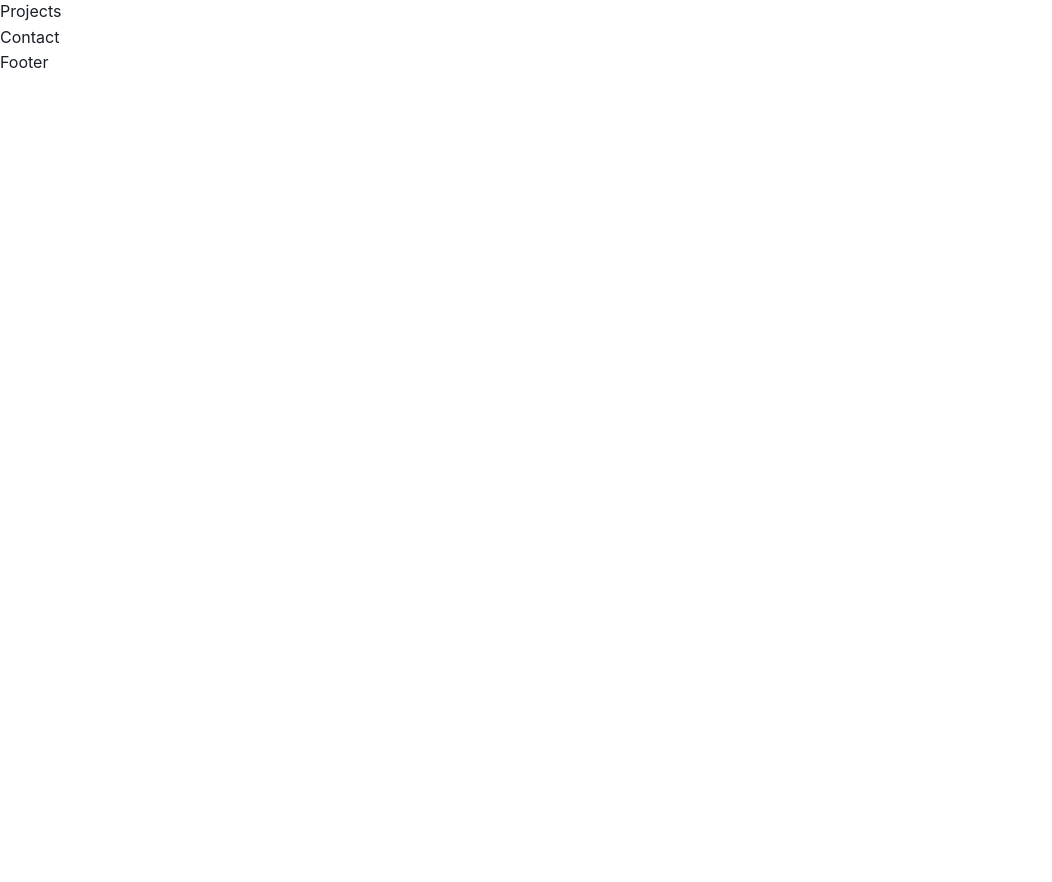
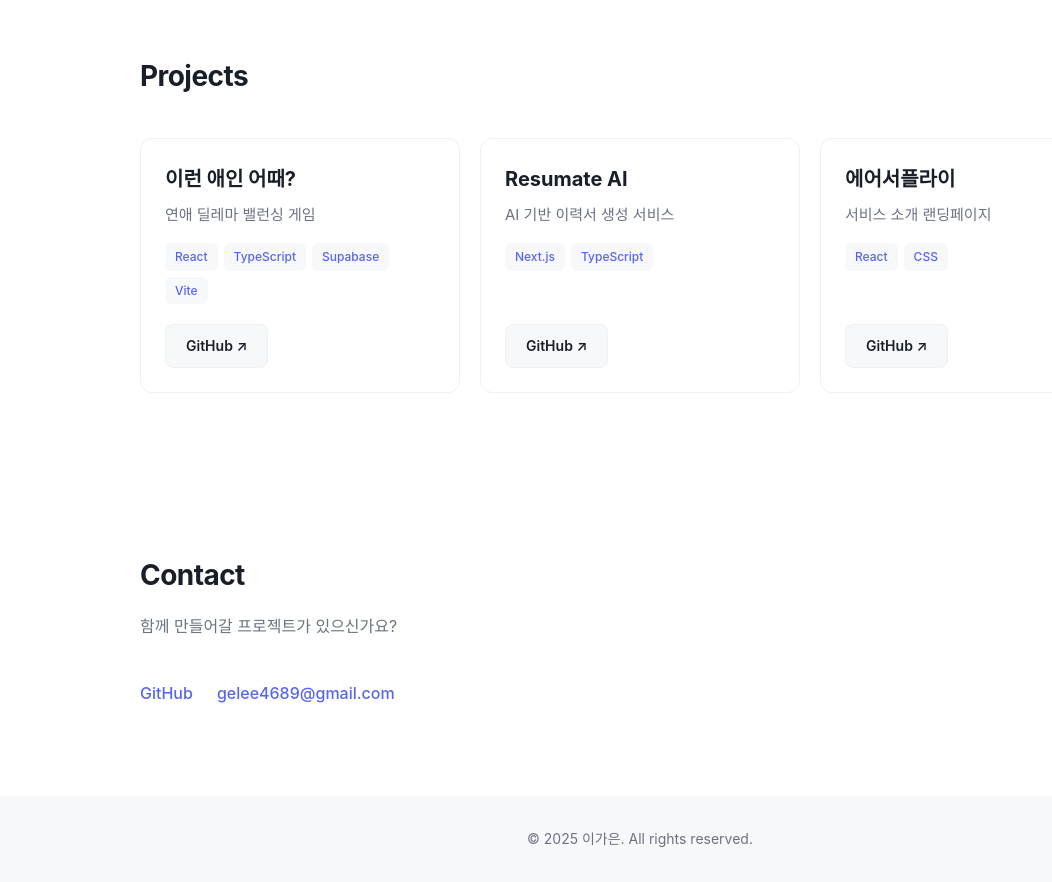
Before and after one commit to tooth-is-silver/fe-portfolio, a React (Vite) app: page / in a window 1280 px wide. Shown: the part 1320-2202 px from the top of the page, without its empty margins (0-1052 px from the left). Before the commit the page ends 1396 px from the top, so only its background shows below. Built offline with nearby package versions, Linux system fonts and the light colour scheme; a web font is replaced by a local one.

Commit message:
docs: 유틸 스펙 문서 추가 (spec-utils.md) + AGENTS.md 테스트 규칙

```diff
--- a/src/App.tsx
+++ b/src/App.tsx
@@ -1,6 +1,9 @@
 import Header from './components/Header';
 import Hero from './components/Hero';
 import Skills from './components/Skills';
+import Projects from './components/Projects';
+import Contact from './components/Contact';
+import Footer from './components/Footer';
 import './App.css';
 
 function App() {
@@ -10,13 +13,12 @@ function App() {
 
       <main>
         <Hero />
-        <section id="about">About</section>
         <Skills />
-        <section id="projects">Projects</section>
-        <section id="contact">Contact</section>
+        <Projects />
+        <Contact />
       </main>
 
-      <footer>Footer</footer>
+      <Footer />
     </>
   );
 }
--- /dev/null
+++ b/src/components/Contact/Contact.css
@@ -0,0 +1,90 @@
+.contact {
+  padding: 60px 0;
+}
+
+.contact__inner {
+  width: 100%;
+  margin: 0 auto;
+  padding: 0 20px;
+}
+
+.contact__heading {
+  font-size: 24px;
+  font-weight: 700;
+  color: var(--color-text);
+  letter-spacing: -0.02em;
+  margin-bottom: 12px;
+}
+
+.contact__subtitle {
+  font-size: 15px;
+  color: var(--color-text-secondary);
+  line-height: 1.6;
+  margin-bottom: 28px;
+}
+
+.contact__list {
+  display: flex;
+  flex-direction: column;
+  gap: 12px;
+  list-style: none;
+}
+
+.contact__link {
+  display: inline-flex;
+  align-items: center;
+  min-height: 44px;
+  font-size: 15px;
+  font-weight: 500;
+  color: var(--color-primary);
+  text-decoration: none;
+  transition: opacity 0.2s ease;
+}
+
+.contact__link:hover {
+  opacity: 0.8;
+}
+
+/* 태블릿 768px+ */
+@media (min-width: 768px) {
+  .contact {
+    padding: 80px 0;
+  }
+
+  .contact__inner {
+    padding: 0 32px;
+  }
+
+  .contact__heading {
+    font-size: 28px;
+    margin-bottom: 16px;
+  }
+
+  .contact__subtitle {
+    font-size: 16px;
+    margin-bottom: 32px;
+  }
+
+  .contact__list {
+    flex-direction: row;
+    gap: 24px;
+  }
+
+  .contact__link {
+    font-size: 16px;
+  }
+}
+
+/* 데스크톱 1200px+ */
+@media (min-width: 1200px) {
+  .contact__inner {
+    max-width: 1080px;
+    padding: 0 40px;
+  }
+}
+
+@media (prefers-reduced-motion: reduce) {
+  .contact__link {
+    transition: none;
+  }
+}
--- /dev/null
+++ b/src/components/Contact/index.tsx
@@ -0,0 +1,36 @@
+import './Contact.css';
+
+function Contact() {
+  return (
+    <section id="contact" className="contact">
+      <div className="contact__inner">
+        <h2 className="contact__heading">Contact</h2>
+        <p className="contact__subtitle">
+          함께 만들어갈 프로젝트가 있으신가요?
+        </p>
+        <ul className="contact__list">
+          <li>
+            <a
+              href="https://github.com/tooth-is-silver"
+              className="contact__link"
+              target="_blank"
+              rel="noopener noreferrer"
+            >
+              GitHub
+            </a>
+          </li>
+          <li>
+            <a
+              href="mailto:gelee4689@gmail.com"
+              className="contact__link"
+            >
+              gelee4689@gmail.com
+            </a>
+          </li>
+        </ul>
+      </div>
+    </section>
+  );
+}
+
+export default Contact;
--- /dev/null
+++ b/src/components/Footer/Footer.css
@@ -0,0 +1,39 @@
+.footer {
+  padding: 24px 0;
+  background-color: var(--color-surface);
+}
+
+.footer__inner {
+  width: 100%;
+  margin: 0 auto;
+  padding: 0 20px;
+}
+
+.footer__text {
+  font-size: 13px;
+  color: var(--color-text-secondary);
+  text-align: center;
+}
+
+/* 태블릿 768px+ */
+@media (min-width: 768px) {
+  .footer {
+    padding: 32px 0;
+  }
+
+  .footer__inner {
+    padding: 0 32px;
+  }
+
+  .footer__text {
+    font-size: 14px;
+  }
+}
+
+/* 데스크톱 1200px+ */
+@media (min-width: 1200px) {
+  .footer__inner {
+    max-width: 1080px;
+    padding: 0 40px;
+  }
+}
--- /dev/null
+++ b/src/components/Footer/index.tsx
@@ -0,0 +1,13 @@
+import './Footer.css';
+
+function Footer() {
+  return (
+    <footer className="footer">
+      <div className="footer__inner">
+        <p className="footer__text">© 2025 이가은. All rights reserved.</p>
+      </div>
+    </footer>
+  );
+}
+
+export default Footer;
--- /dev/null
+++ b/src/components/Projects/Projects.css
@@ -0,0 +1,144 @@
+.projects {
+  padding: 60px 0;
+}
+
+.projects__inner {
+  width: 100%;
+  margin: 0 auto;
+  padding: 0 20px;
+}
+
+.projects__heading {
+  font-size: 24px;
+  font-weight: 700;
+  color: var(--color-text);
+  letter-spacing: -0.02em;
+  margin-bottom: 32px;
+}
+
+.projects__grid {
+  display: grid;
+  grid-template-columns: 1fr;
+  gap: 20px;
+}
+
+.projects__card {
+  display: flex;
+  flex-direction: column;
+  padding: 24px;
+  background-color: #ffffff;
+  border: 1px solid var(--color-border);
+  border-radius: 12px;
+  transition: border-color 0.2s ease;
+}
+
+.projects__card:hover {
+  border-color: var(--color-primary);
+}
+
+.projects__title {
+  font-size: 18px;
+  font-weight: 700;
+  color: var(--color-text);
+  margin-bottom: 8px;
+}
+
+.projects__description {
+  font-size: 14px;
+  color: var(--color-text-secondary);
+  line-height: 1.6;
+  margin-bottom: 16px;
+}
+
+.projects__tags {
+  display: flex;
+  flex-wrap: wrap;
+  gap: 6px;
+  list-style: none;
+  margin-bottom: 20px;
+}
+
+.projects__tag {
+  display: inline-flex;
+  align-items: center;
+  padding: 4px 10px;
+  font-size: 12px;
+  font-weight: 500;
+  color: var(--color-primary);
+  background-color: var(--color-surface);
+  border-radius: 6px;
+}
+
+.projects__links {
+  display: flex;
+  gap: 12px;
+  margin-top: auto;
+}
+
+.projects__link {
+  display: inline-flex;
+  align-items: center;
+  justify-content: center;
+  min-height: 44px;
+  padding: 10px 20px;
+  font-size: 14px;
+  font-weight: 600;
+  color: var(--color-text);
+  background-color: var(--color-surface);
+  border: 1px solid var(--color-border);
+  border-radius: 8px;
+  text-decoration: none;
+  transition: border-color 0.2s ease, color 0.2s ease;
+}
+
+.projects__link:hover {
+  border-color: var(--color-primary);
+  color: var(--color-primary);
+}
+
+/* 태블릿 768px+ */
+@media (min-width: 768px) {
+  .projects {
+    padding: 80px 0;
+  }
+
+  .projects__inner {
+    padding: 0 32px;
+  }
+
+  .projects__heading {
+    font-size: 28px;
+    margin-bottom: 40px;
+  }
+
+  .projects__grid {
+    grid-template-columns: repeat(2, 1fr);
+  }
+
+  .projects__title {
+    font-size: 20px;
+  }
+
+  .projects__description {
+    font-size: 15px;
+  }
+}
+
+/* 데스크톱 1200px+ */
+@media (min-width: 1200px) {
+  .projects__inner {
+    max-width: 1080px;
+    padding: 0 40px;
+  }
+
+  .projects__grid {
+    grid-template-columns: repeat(3, 1fr);
+  }
+}
+
+@media (prefers-reduced-motion: reduce) {
+  .projects__card,
+  .projects__link {
+    transition: none;
+  }
+}
--- /dev/null
+++ b/src/components/Projects/index.tsx
@@ -0,0 +1,51 @@
+import { projects } from '../../data/projects';
+import './Projects.css';
+
+function Projects() {
+  return (
+    <section id="projects" className="projects">
+      <div className="projects__inner">
+        <h2 className="projects__heading">Projects</h2>
+        <div className="projects__grid">
+          {projects.map(({ id, title, description, techStack, githubUrl, liveUrl }) => (
+            <article key={id} className="projects__card">
+              <h3 className="projects__title">{title}</h3>
+              <p className="projects__description">{description}</p>
+              <ul className="projects__tags">
+                {techStack.map((tech) => (
+                  <li key={tech} className="projects__tag">
+                    {tech}
+                  </li>
+                ))}
+              </ul>
+              <div className="projects__links">
+                {githubUrl && (
+                  <a
+                    href={githubUrl}
+                    className="projects__link"
+                    target="_blank"
+                    rel="noopener noreferrer"
+                  >
+                    GitHub ↗
+                  </a>
+                )}
+                {liveUrl && (
+                  <a
+                    href={liveUrl}
+                    className="projects__link"
+                    target="_blank"
+                    rel="noopener noreferrer"
+                  >
+                    Live ↗
+                  </a>
+                )}
+              </div>
+            </article>
+          ))}
+        </div>
+      </div>
+    </section>
+  );
+}
+
+export default Projects;
```
Also changed, not shown: 2 other files (tests, documents, lock files or other folders).
